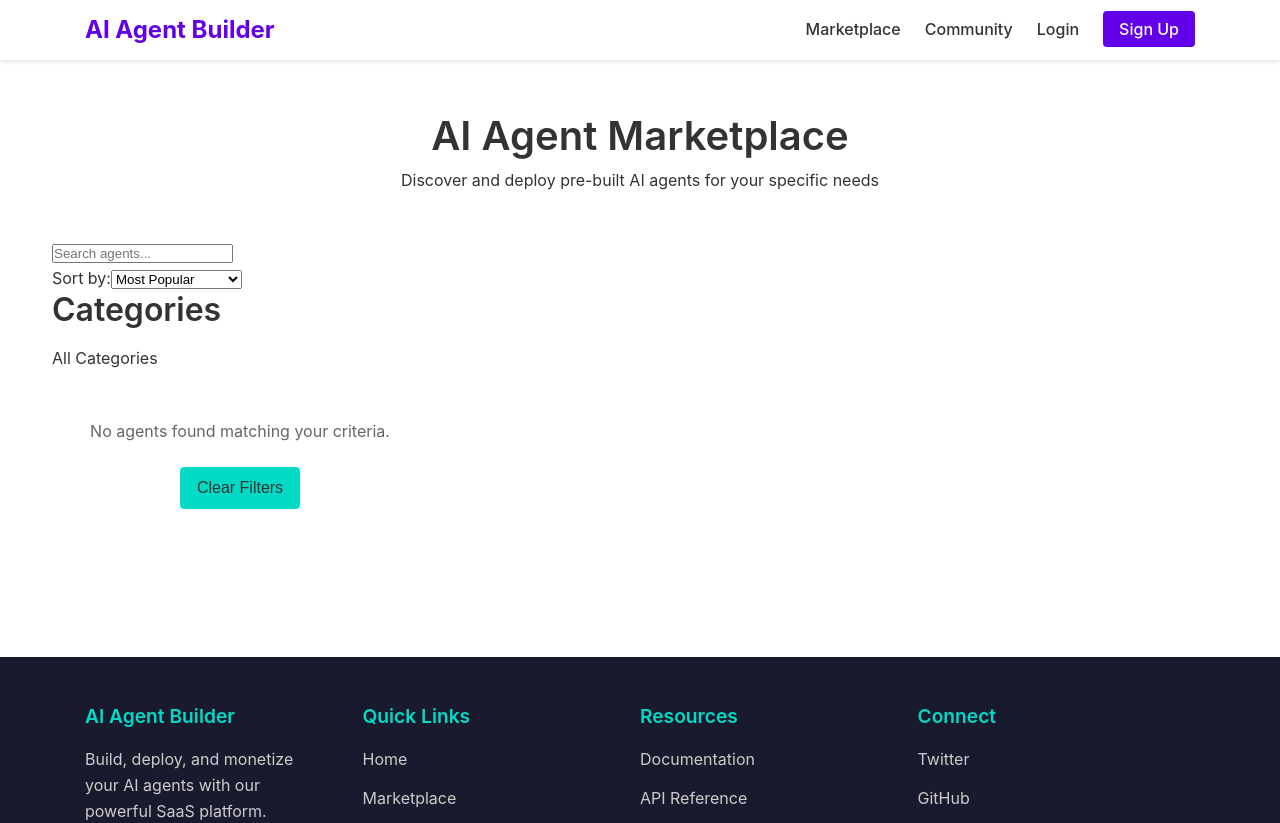
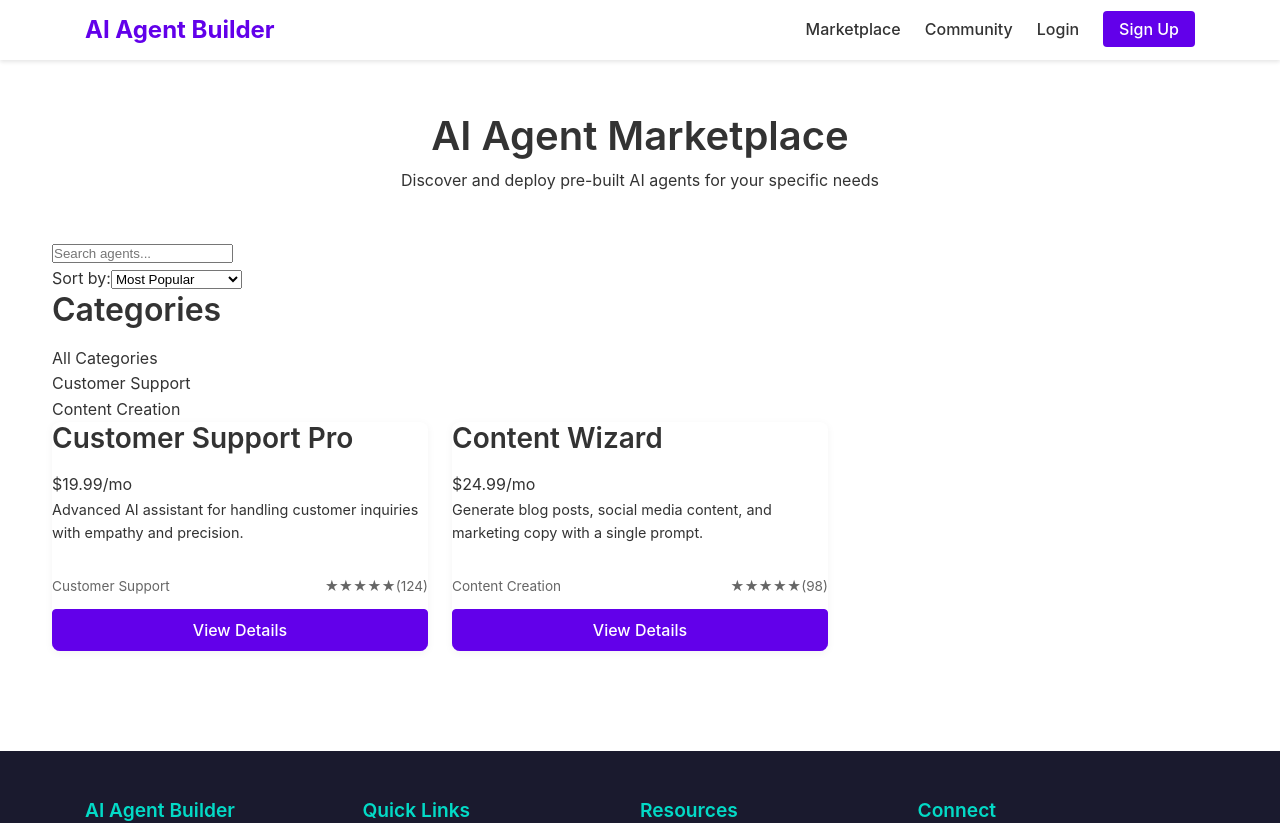
Before and after one commit to jpollard44/ai-saas-platform, a React (Create React App) app in the folder frontend/: page /marketplace in a window 1280 px wide. Shown: the top 823 px of the page. Built offline with nearby package versions, Linux system fonts and the light colour scheme; no server answers.

Commit message:
Implement agent creation and marketplace functionality

```diff
--- a/frontend/src/pages/AgentDetailsPage.js
+++ b/frontend/src/pages/AgentDetailsPage.js
@@ -18,7 +18,7 @@ const AgentDetailsPage = () => {
     const fetchAgentDetails = async () => {
       try {
         setLoading(true);
-        const response = await agentService.getAgentById(id);
+        const response = await agentService.getAgent(id);
 
         if (response.data && response.data.success) {
           setAgent(response.data.data);
--- a/frontend/src/pages/MarketplacePage.js
+++ b/frontend/src/pages/MarketplacePage.js
@@ -19,7 +19,7 @@ const MarketplacePage = () => {
         setLoading(true);
 
         // Fetch agents from API
-        const agentsResponse = await marketplaceService.getMarketplaceListings();
+        const agentsResponse = await marketplaceService.getListings();
 
         if (agentsResponse.data && agentsResponse.data.success) {
           const fetchedAgents = agentsResponse.data.data || [];
@@ -62,7 +62,7 @@ const MarketplacePage = () => {
     if (searchQuery) {
       const query = searchQuery.toLowerCase();
       result = result.filter(agent =>
-        agent.name?.toLowerCase().includes(query) ||
+        agent.title?.toLowerCase().includes(query) ||
         agent.description?.toLowerCase().includes(query)
       );
     }
@@ -76,12 +76,12 @@ const MarketplacePage = () => {
         result.sort((a, b) => (b.pricing.amount || 0) - (a.pricing.amount || 0));
         break;
       case 'newest':
-        result.sort((a, b) => new Date(b.id || 0) - new Date(a.id || 0));
+        result.sort((a, b) => new Date(b._id || 0) - new Date(a._id || 0));
         break;
       case 'popular':
       default:
-        result.sort((a, b) => ((b.rating || 0) * (b.reviewCount || 0)) -
-                             ((a.rating || 0) * (a.reviewCount || 0)));
+        result.sort((a, b) => ((b.rating.average || 0) * (b.rating.count || 0)) -
+                             ((a.rating.average || 0) * (a.rating.count || 0)));
         break;
     }
 
@@ -171,9 +171,9 @@ const MarketplacePage = () => {
             </div>
           ) : (
             filteredAgents.map(agent => (
-              <div key={agent.id} className="agent-card">
+              <div key={agent._id} className="agent-card">
                 <div className="agent-card-header">
-                  <h3>{agent.name}</h3>
+                  <h3>{agent.title}</h3>
                   {agent.pricing.type === 'free' ? (
                     <span className="price-tag free">Free</span>
                   ) : agent.pricing.type === 'one-time' ? (
@@ -191,13 +191,13 @@ const MarketplacePage = () => {
                   <span className="category-badge">{agent.category}</span>
                   {agent.rating && (
                     <div className="rating">
-                      <span className="stars">{'★'.repeat(Math.round(agent.rating))}{'☆'.repeat(5 - Math.round(agent.rating))}</span>
-                      <span className="count">({agent.reviewCount})</span>
+                      <span className="stars">{'★'.repeat(Math.round(agent.rating.average))}{'☆'.repeat(5 - Math.round(agent.rating.average))}</span>
+                      <span className="count">({agent.rating.count})</span>
                     </div>
                   )}
                 </div>
 
-                <Link to={`/marketplace/${agent.id}`} className="btn btn-primary">
+                <Link to={`/marketplace/${agent._id}`} className="btn btn-primary">
                   View Details
                 </Link>
               </div>
```
Also changed, not shown: 2 other files (tests, documents, lock files or other folders).
